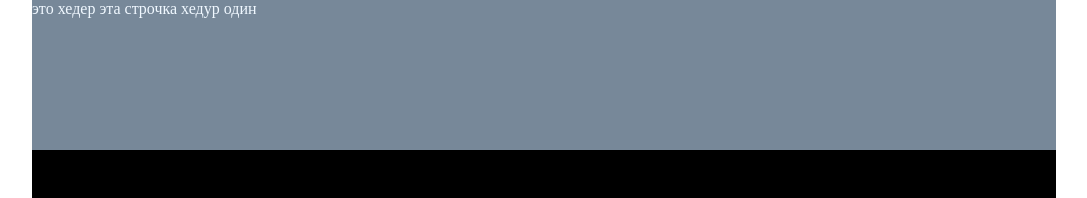
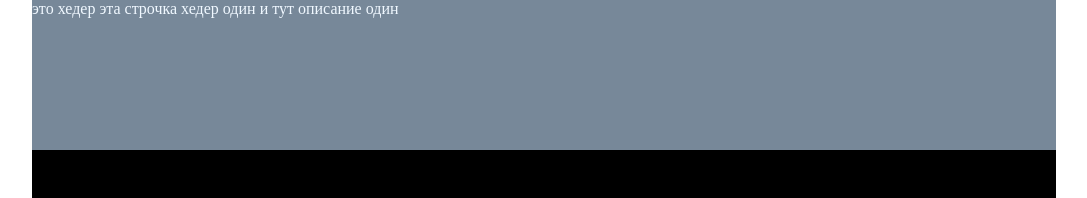
Before and after one commit to dev1548/test, a React (Create React App) app: page / in a window 1280 px wide. Shown: the top 198 px of the page, without its empty margins (96-1183 px from the left). Built offline with nearby package versions, Linux system fonts and the light colour scheme.

Commit message:
heder 1
описание один

```diff
--- a/src/App.js
+++ b/src/App.js
@@ -11,7 +11,8 @@ class App extends Component {
       <div className="App">
         <header className="header">
           это хедер
-          эта строчка хедур один
+          эта строчка хедер один
+          и тут описание один
         </header>
         <main className="main">
         <AuthorizationForm/>
```
